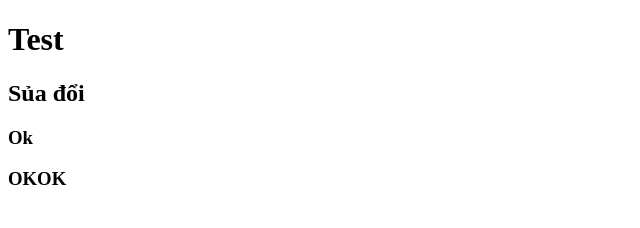
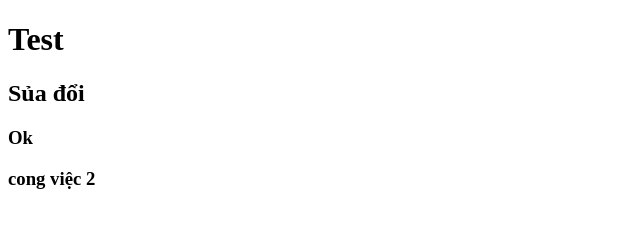
Before and after one commit to caubeQuangkhando/test1, a plain HTML site: page index.html in a window 1280 px wide. Shown: the full height of the page, 0-640 px from the left. Drawn offline with Linux system fonts and the light colour scheme.

Commit message:
2. công việc 2

```diff
--- a/index.html
+++ b/index.html
@@ -9,6 +9,6 @@
     <h1>Test</h1>
     <h2>Sủa đổi</h2>
     <h3>Ok</h3>
-    <h3>OKOK</h3>
+    <h3>cong việc 2</h3>
   </body>
 </html>
```
